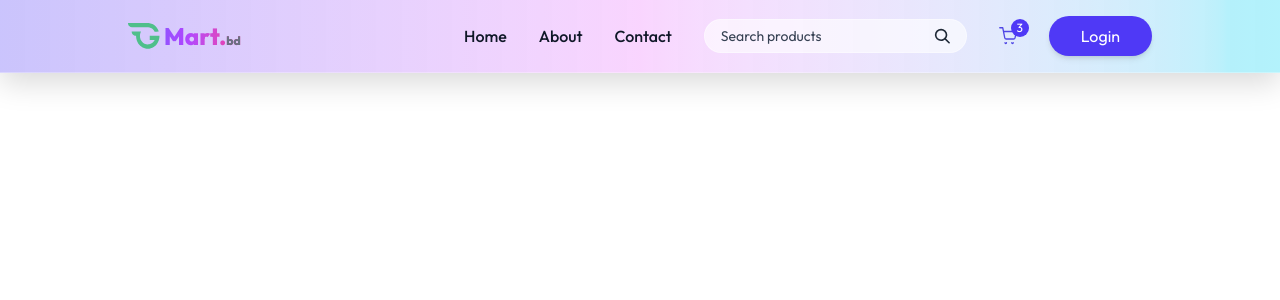
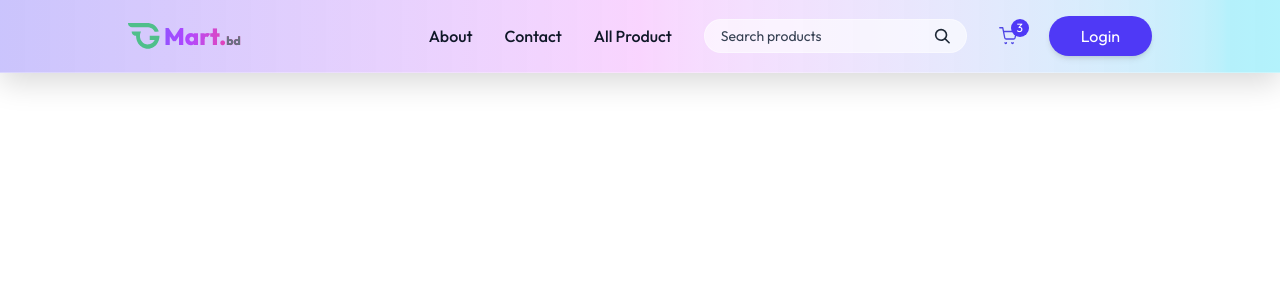
Before and after one commit to Amitkumersarkar/GMartBD-Ecommerce-Website, a React (Vite) app: page / in a window 1280 px wide. Shown: the top 300 px of the page. Built offline with nearby package versions, Linux system fonts and the light colour scheme.

Commit message:
added navlink

```diff
--- a/src/components/Navbar/Navbar.jsx
+++ b/src/components/Navbar/Navbar.jsx
@@ -32,18 +32,24 @@ const Navbar = () => {
 
                 {/* Desktop Menu */}
                 <div className="hidden sm:flex items-center gap-8">
-                    {["Home", "About", "Contact"].map((item) => (
-                        <a
-                            key={item}
-                            href="#"
-                            className="relative font-medium text-gray-900 transition
-              hover:text-indigo-600
-              after:absolute after:left-0 after:-bottom-1 after:h-[2px]
-              after:w-0 after:bg-indigo-600 after:transition-all
-              hover:after:w-full"
+                    {[
+                        // { name: "Home", path: "/" },
+                        { name: "About", path: "/about" },
+                        { name: "Contact", path: "/contact" },
+                        { name: "All Product", path: "/allProduct" }
+                    ].map((item) => (
+                        <NavLink
+                            key={item.name}
+                            to={item.path}
+                            className={({ isActive }) =>
+                                `relative font-medium transition
+        after:absolute after:left-0 after:-bottom-1 after:h-[2px] after:w-0 after:bg-indigo-600 after:transition-all
+        hover:after:w-full
+        ${isActive ? "text-indigo-600" : "text-gray-900"}`
+                            }
                         >
-                            {item}
-                        </a>
+                            {item.name}
+                        </NavLink>
                     ))}
 
                     {/* Search */}
@@ -122,14 +128,24 @@ const Navbar = () => {
           bg-gradient-to-b from-white/90 to-indigo-50/90 backdrop-blur-lg shadow-xl
           py-5 flex-col items-start gap-3 px-6 text-sm md:hidden`}
                 >
-                    {["Home", "About", "Contact"].map((item) => (
-                        <a
-                            key={item}
-                            href="#"
-                            className="w-full py-1 font-medium text-gray-800 hover:text-indigo-600 transition"
+                    {[
+                        { name: "Home", path: "/" },
+                        { name: "About", path: "/about" },
+                        { name: "Contact", path: "/contact" },
+                        { name: "All Product", path: "/allProduct" },
+                    ].map((item) => (
+                        <NavLink
+                            key={item.name}
+                            to={item.path}
+                            className={({ isActive }) =>
+                                `relative font-medium transition
+        after:absolute after:left-0 after:-bottom-1 after:h-[2px] after:w-0 after:bg-indigo-600 after:transition-all
+        hover:after:w-full
+        ${isActive ? "text-indigo-600" : "text-gray-900"}`
+                            }
                         >
-                            {item}
-                        </a>
+                            {item.name}
+                        </NavLink>
                     ))}
 
                     <button
```
